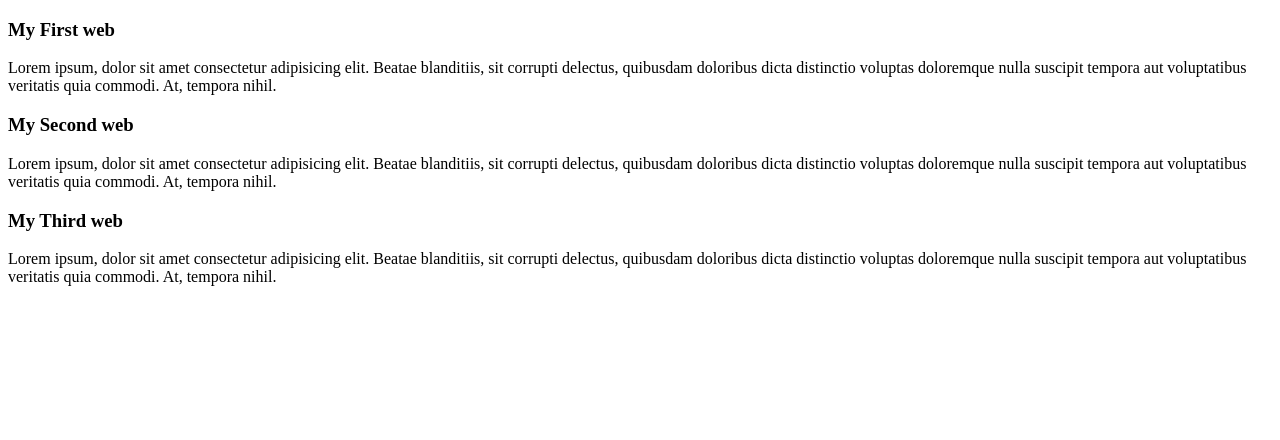
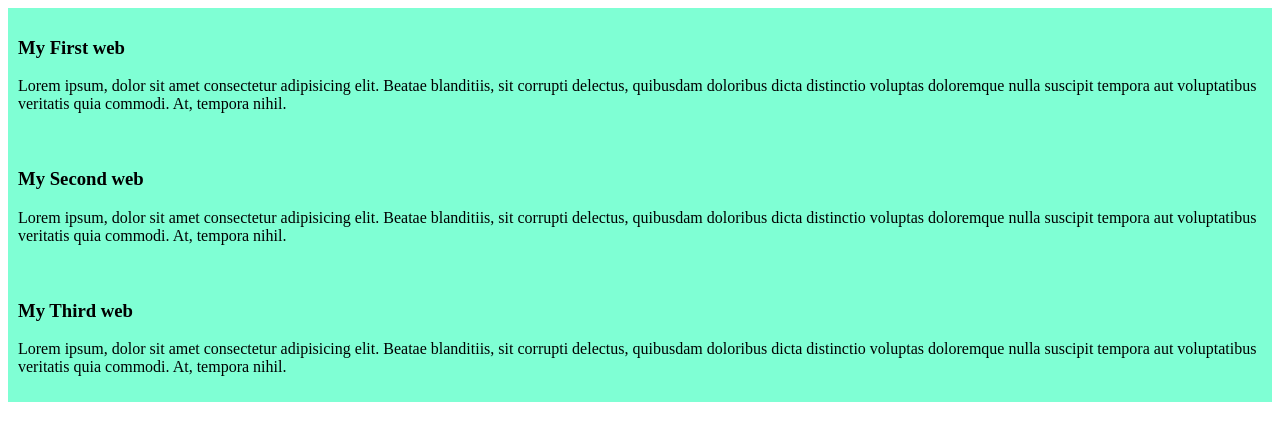
Before and after one commit to saadmaann/my-first-github-repo, a plain HTML site: page index.html in a window 1280 px wide. Drawn offline with Linux system fonts and the light colour scheme.

Commit message:
added the first blog

```diff
--- a/index.html
+++ b/index.html
@@ -4,7 +4,7 @@
     <meta charset="UTF-8">
     <meta name="viewport" content="width=device-width, initial-scale=1.0">
     <title>My simple web</title>
-    <link rel="stylesheet" href="style.css">
+    <link rel="stylesheet" href="styles/blog.css">
 </head>
 
 <body>
--- a/styles/blog.css
+++ b/styles/blog.css
@@ -0,0 +1,4 @@
+div{
+    background-color: aquamarine;
+    padding: 10px;
+}
```
